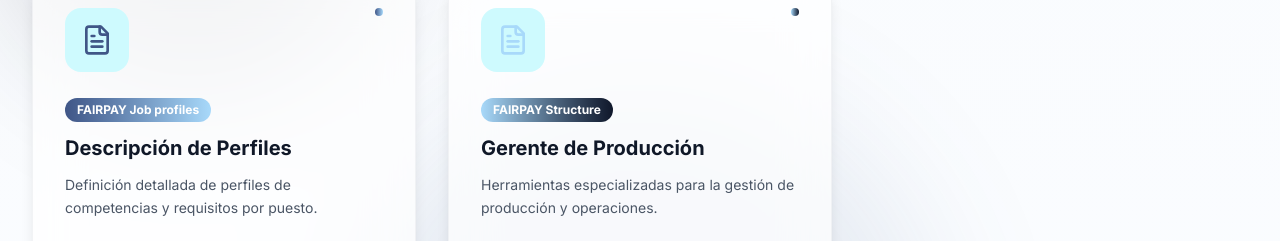
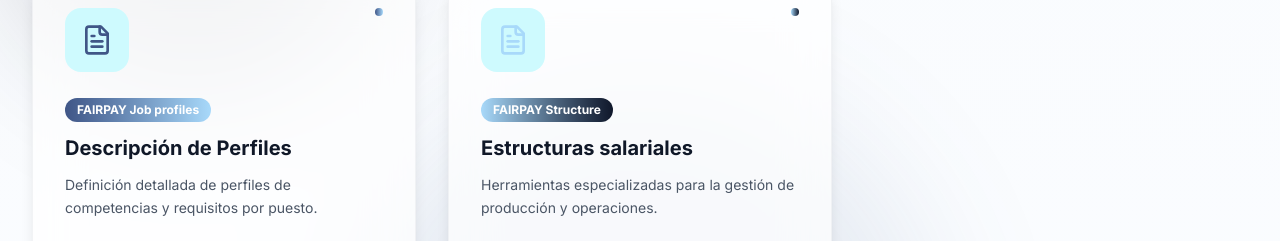
Before and after one commit to fairpayconsultus/landingPageFairpay, a React (Vite) app: page / in a window 1280 px wide. Shown: the part 4280-4521 px from the top of the page. Built offline with nearby package versions, Linux system fonts and the light colour scheme.

Commit message:
change text in card

```diff
--- a/src/app/components/TechModules.tsx
+++ b/src/app/components/TechModules.tsx
@@ -88,7 +88,7 @@ export function TechModules() {
     {
       icon: FileText,
       name: "FAIRPAY Structure",
-      title: "Gerente de Producción",
+      title: "Estructuras salariales",
       description: "Herramientas especializadas para la gestión de producción y operaciones.",
       features: [
         "Diseño Broadbanding",
```
